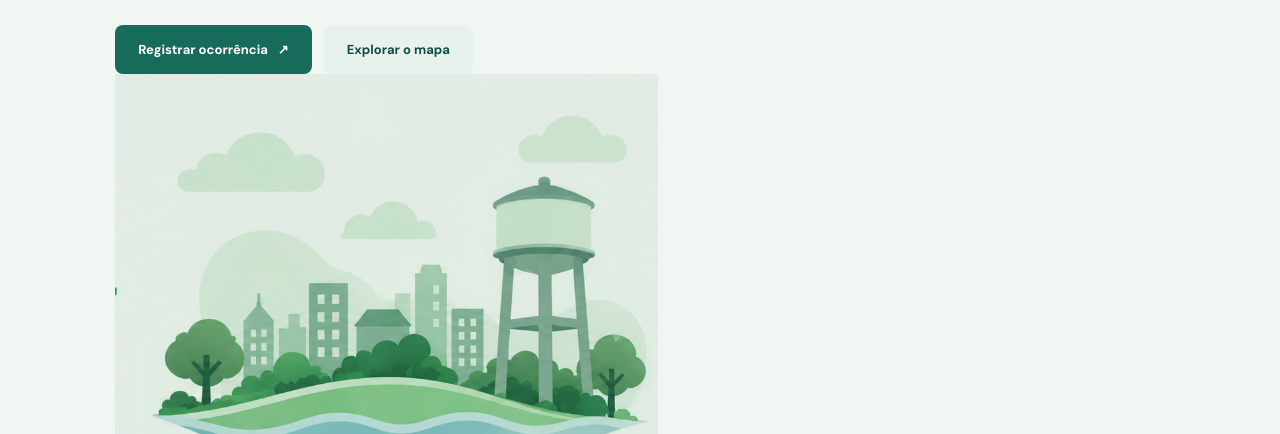
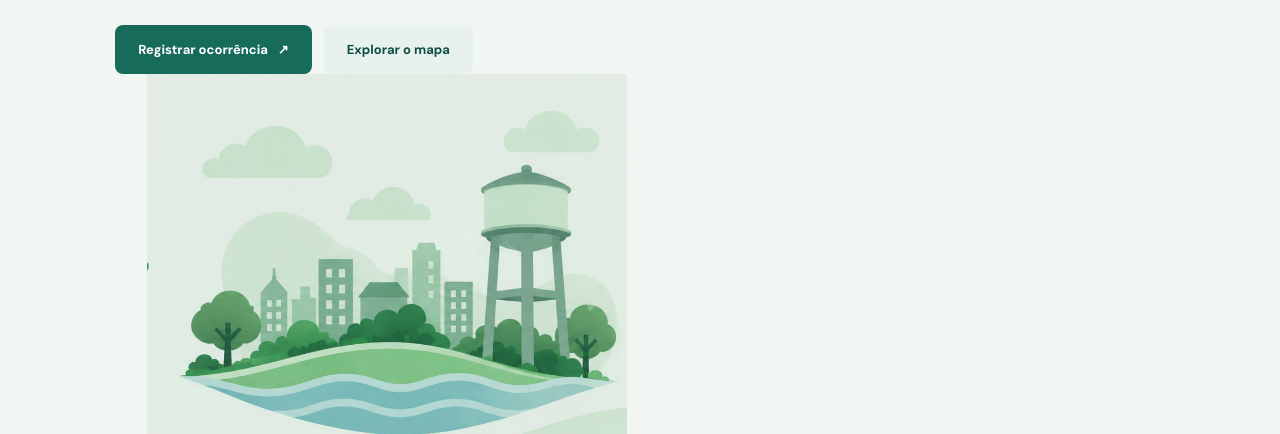
Before and after one commit to isabelesouza2/AlertaSani, a plain HTML site: page index.html in a window 1280 px wide. Shown: the part 518-952 px from the top of the page. Drawn offline with Linux system fonts and the light colour scheme; some packages are replaced by stand-ins of ours.

Commit message:
Atualização visual do AlertaSani

```diff
--- a/style.css
+++ b/style.css
@@ -329,7 +329,7 @@ button { cursor: pointer; }
 .hero-illustration {
   display: block;
   width: 100%;
-  max-width: 650px;
+  max-width: 480px;
   height: auto;
   object-fit: contain;
   mix-blend-mode: multiply;
```
